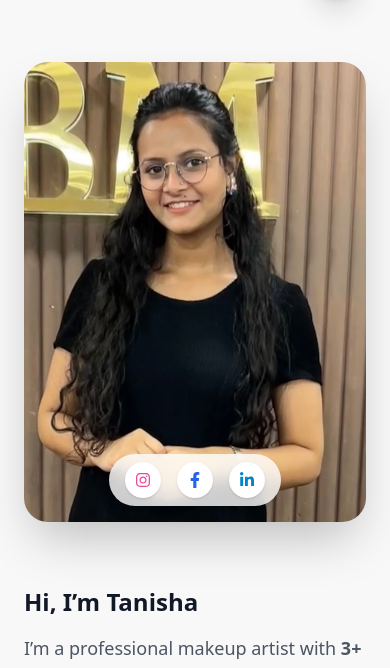
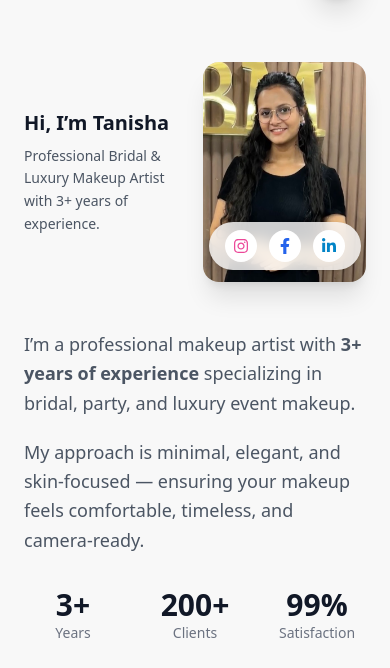
Before and after one commit to mithunhalder01/tanisha-makeup-artist, a React (Vite) app: page / in a window 390 px wide. Shown: the part 822-1490 px from the top of the page. Built offline with nearby package versions, Linux system fonts and the light colour scheme.

Commit message:
Fix Vite base path for Vercel deployment

```diff
--- a/src/components/sections/About.jsx
+++ b/src/components/sections/About.jsx
@@ -1,7 +1,6 @@
 import { motion } from "framer-motion";
 import { FaInstagram, FaFacebookF, FaLinkedinIn } from "react-icons/fa";
 import profileImg from "../../assets/images/Profile.jpg";
-
 
 const socials = [
   {
@@ -26,7 +25,7 @@ const socials = [
 
 const About = () => {
   return (
-    <section id="about" className="py-24 bg-[#f8f8f8]">
+    <section id="about" className="py-24 bg-[#f8f8f8] overflow-x-hidden">
       <div className="max-w-7xl mx-auto px-6">
 
         {/* SECTION HEADING */}
@@ -45,18 +44,54 @@ const About = () => {
           </p>
         </motion.div>
 
-        {/* SPLIT LAYOUT */}
+        {/* ================= MOBILE INTRO ROW ================= */}
+        <div className="md:hidden grid grid-cols-2 gap-4 items-center mb-12">
+          {/* TEXT LEFT */}
+          <div>
+            <h3 className="text-xl font-semibold mb-2">
+              Hi, I’m Tanisha
+            </h3>
+            <p className="text-gray-600 text-sm leading-relaxed">
+              Professional Bridal & Luxury Makeup Artist with 3+ years of
+              experience.
+            </p>
+          </div>
+
+          {/* IMAGE RIGHT */}
+          <div className="relative">
+            <img
+              src={profileImg}
+              alt="Tanisha Halder"
+              className="w-full h-[220px] object-cover rounded-2xl shadow-xl"
+            />
+
+            {/* MOBILE SOCIALS */}
+            <div className="absolute bottom-3 left-1/2 -translate-x-1/2 flex gap-3 bg-white/80 backdrop-blur px-4 py-2 rounded-full shadow">
+              {socials.map((item, i) => (
+                <a
+                  key={i}
+                  href={item.link}
+                  target="_blank"
+                  className="w-8 h-8 flex items-center justify-center rounded-full bg-white"
+                >
+                  <span className={item.color}>{item.icon}</span>
+                </a>
+              ))}
+            </div>
+          </div>
+        </div>
+
+        {/* ================= DESKTOP LAYOUT ================= */}
         <div className="grid md:grid-cols-2 gap-16 items-center">
 
-          {/* LEFT - IMAGE + SOCIALS */}
+          {/* LEFT - IMAGE (DESKTOP ONLY) */}
           <motion.div
             initial={{ opacity: 0, x: -40 }}
             whileInView={{ opacity: 1, x: 0 }}
             viewport={{ once: true }}
             transition={{ duration: 0.8 }}
-            className="relative"
+            className="relative hidden md:block"
           >
-            {/* IMAGE */}
             <img
               src={profileImg}
               alt="Tanisha Halder"
@@ -64,31 +99,15 @@ const About = () => {
             />
 
             {/* DESKTOP SOCIALS */}
-            <div className="hidden md:flex absolute -right-6 top-1/2 -translate-y-1/2 flex-col gap-4">
+            <div className="absolute -right-6 top-1/2 -translate-y-1/2 flex-col gap-4 hidden md:flex">
               {socials.map((item, i) => (
                 <a
                   key={i}
                   href={item.link}
                   target="_blank"
-                  className={`w-11 h-11 flex items-center justify-center rounded-full bg-white shadow-lg backdrop-blur ${item.hover} transition`}
+                  className={`w-11 h-11 flex items-center justify-center rounded-full bg-white shadow-lg ${item.hover} transition`}
                 >
                   <span className={`${item.color} text-lg`}>
-                    {item.icon}
-                  </span>
-                </a>
-              ))}
-            </div>
-
-            {/* MOBILE SOCIALS */}
-            <div className="md:hidden absolute bottom-4 left-1/2 -translate-x-1/2 flex gap-4 bg-white/80 backdrop-blur px-4 py-2 rounded-full shadow-lg">
-              {socials.map((item, i) => (
-                <a
-                  key={i}
-                  href={item.link}
-                  target="_blank"
-                  className="w-9 h-9 flex items-center justify-center rounded-full bg-white shadow"
-                >
-                  <span className={`${item.color}`}>
                     {item.icon}
                   </span>
                 </a>
@@ -103,7 +122,8 @@ const About = () => {
             viewport={{ once: true }}
             transition={{ duration: 0.8 }}
           >
-            <h3 className="text-2xl font-semibold mb-4">
+            {/* DESKTOP NAME */}
+            <h3 className="hidden md:block text-2xl font-semibold mb-4">
               Hi, I’m Tanisha
             </h3>
 
--- a/src/components/sections/Services.jsx
+++ b/src/components/sections/Services.jsx
@@ -1,29 +1,40 @@
 import { motion } from "framer-motion";
+
+// 4:3 portrait images
+import bridalImg from "/public/images/makeup1.png";
+import partyImg from "/public/images/makeup2.png";
+import engagementImg from "/public/images/makeup3.jpg";
+import trialImg from "/public/images/makeup4.jpg";
 
 const services = [
   {
     title: "Bridal Makeup",
     description:
       "A complete bridal makeup look designed to enhance your natural beauty and last throughout your special day.",
-    price: "Starting from ₹XXXX",
+    price: "Starting from ₹ 15999/-",
+    image: bridalImg,
   },
   {
     title: "Party Makeup",
     description:
       "Soft, elegant or glam makeup looks perfect for parties, events and celebrations.",
-    price: "Starting from ₹XXXX",
+    price: "Starting from ₹ 2499/-",
+    image: partyImg,
   },
   {
     title: "Engagement / Reception",
     description:
       "Customized makeup styles tailored to your outfit, lighting and event theme.",
-    price: "Starting from ₹XXXX",
+    price: "Starting from ₹ 10999/-",
+    image: engagementImg,
   },
   {
     title: "Trial Makeup",
     description:
       "A trial session to finalize your bridal look and ensure complete confidence before the big day.",
     price: "Available on request",
+    image: trialImg,
+
   },
 ];
 
@@ -64,6 +75,17 @@ const Services = () => {
               }}
               className="p-10 rounded-3xl border border-gray-200 hover:border-gray-300 transition"
             >
+              {/* IMAGE ON TOP */}
+              <div className="mb-8 aspect-[3/4] rounded-3xl overflow-hidden bg-gray-100">
+                <img
+                  src={service.image}
+                  alt={service.title}
+                  className="w-full h-full object-cover"
+                />
+              </div>
+
+              {/* CONTENT BELOW (UNCHANGED DESIGN) */}
+              <div>
                 <h3 className="text-xl font-medium mb-4">
                   {service.title}
                 </h3>
@@ -75,6 +97,8 @@ const Services = () => {
                 <span className="text-sm text-gray-500">
                   {service.price}
                 </span>
+              </div>
+
             </motion.div>
           ))}
         </div>
```
Lines whose indentation alone changed are shown as unchanged.
